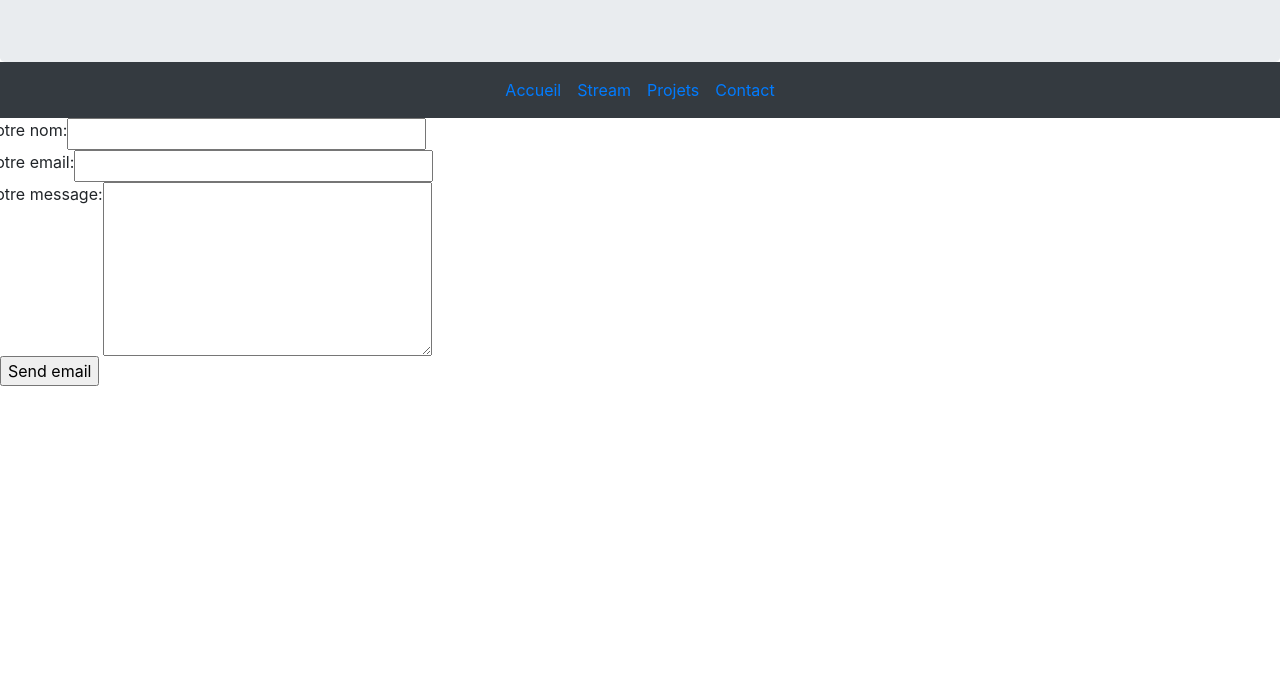
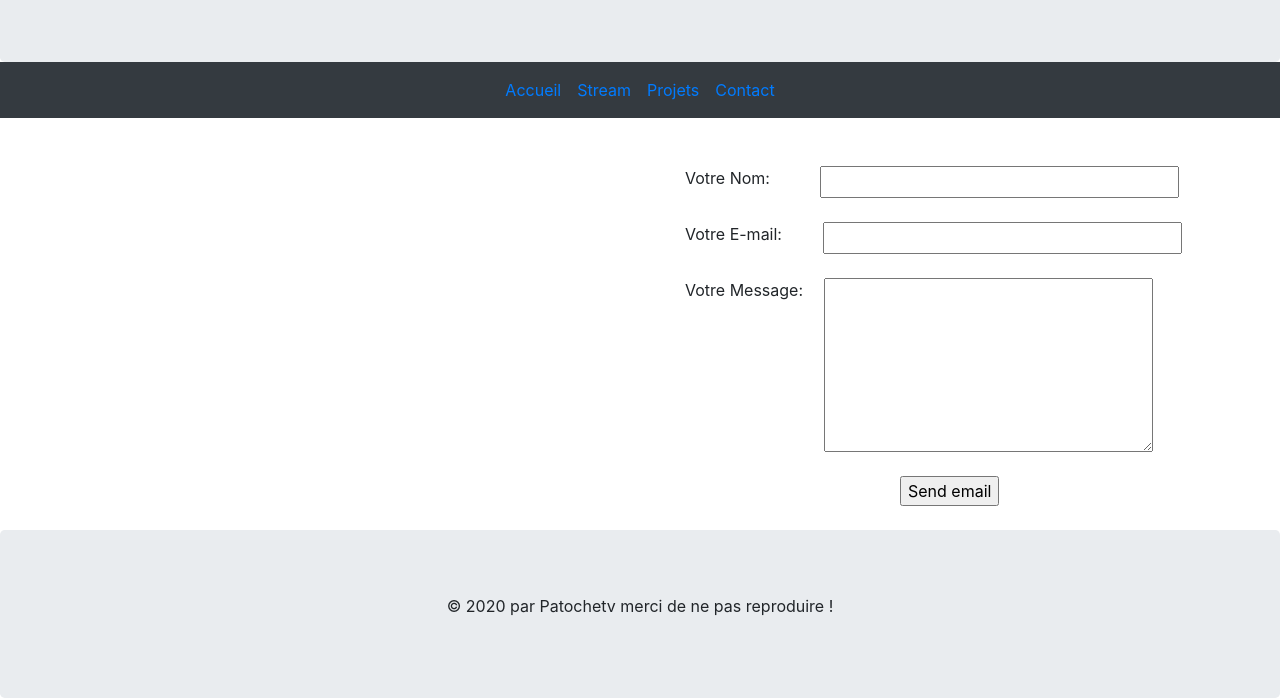
Before and after one commit to Patochetv/test, a plain HTML site: page Contact.html in a window 1280 px wide. Shown: the part 796-1494 px from the top of the page. Before the commit the page ends 1182 px from the top, so only its background shows below. Drawn offline with nearby package versions, Linux system fonts and the light colour scheme.

Commit message:
center form contact

```diff
--- a/Contact.html
+++ b/Contact.html
@@ -38,29 +38,37 @@
     		</li>
  		</ul>
 	</nav>
-
+	<br>
+	<br>
+		<div class="contact" style="margin-left:700px">
 				<div id="after_submit"></div>
 					<form id="contact_form" action="#" method="POST" enctype="multipart/form-data">
   				<div class="row">
-    					<label class="required" for="name">Votre nom:</label><br />
-    					<input id="name" class="input" name="name" type="text" value="" size="30" /><br />
+    					<label class="required" for="name">Votre Nom:</label><br />
+    					<input id="name" class="input" name="name" type="text" value="" size="30" style="margin-left:50px" /><br />
     					<span id="name_validation" class="error_message"></span>
   				</div>
-
+<br>
   				<div class="row">
-    					<label class="required" for="email">Votre email:</label><br />
-    					<input id="email" class="input" name="email" type="text" value="" size="30" /><br />
+    					<label class="required" for="email">Votre E-mail:</label><br />
+    					<input id="email" class="input" name="email" type="text" value="" size="30" style="margin-left:41px" /><br />
     					<span id="email_validation" class="error_message"></span>
  				</div>
-
+<br>
   				<div class="row">
-    					<label class="required" for="message">Votre message:</label><br />
-    					<textarea id="message" class="input" name="message" rows="7" cols="30"></textarea><br />
+    					<label class="required" for="message">Votre Message:</label><br />
+    					<textarea id="message" class="input" name="message" rows="7" cols="30" style="margin-left:21px"></textarea><br/>
     					<span id="message_validation" class="error_message"></span>
   				</div>
-
-    					<input id="submit_button" type="submit" value="Send email"/>
+				</div>
+				<br>
+    					<input id="submit_button" type="submit" value="Send email"style="margin-left:900px"/>
 </form>
+<br>
+<br>
+	<div class="jumbotron text-center" style="margin-bottom:0">
+			<p>© 2020 par Patochetv merci de ne pas reproduire !</p>
+	</div>
 
 </body>
 </html>
```
